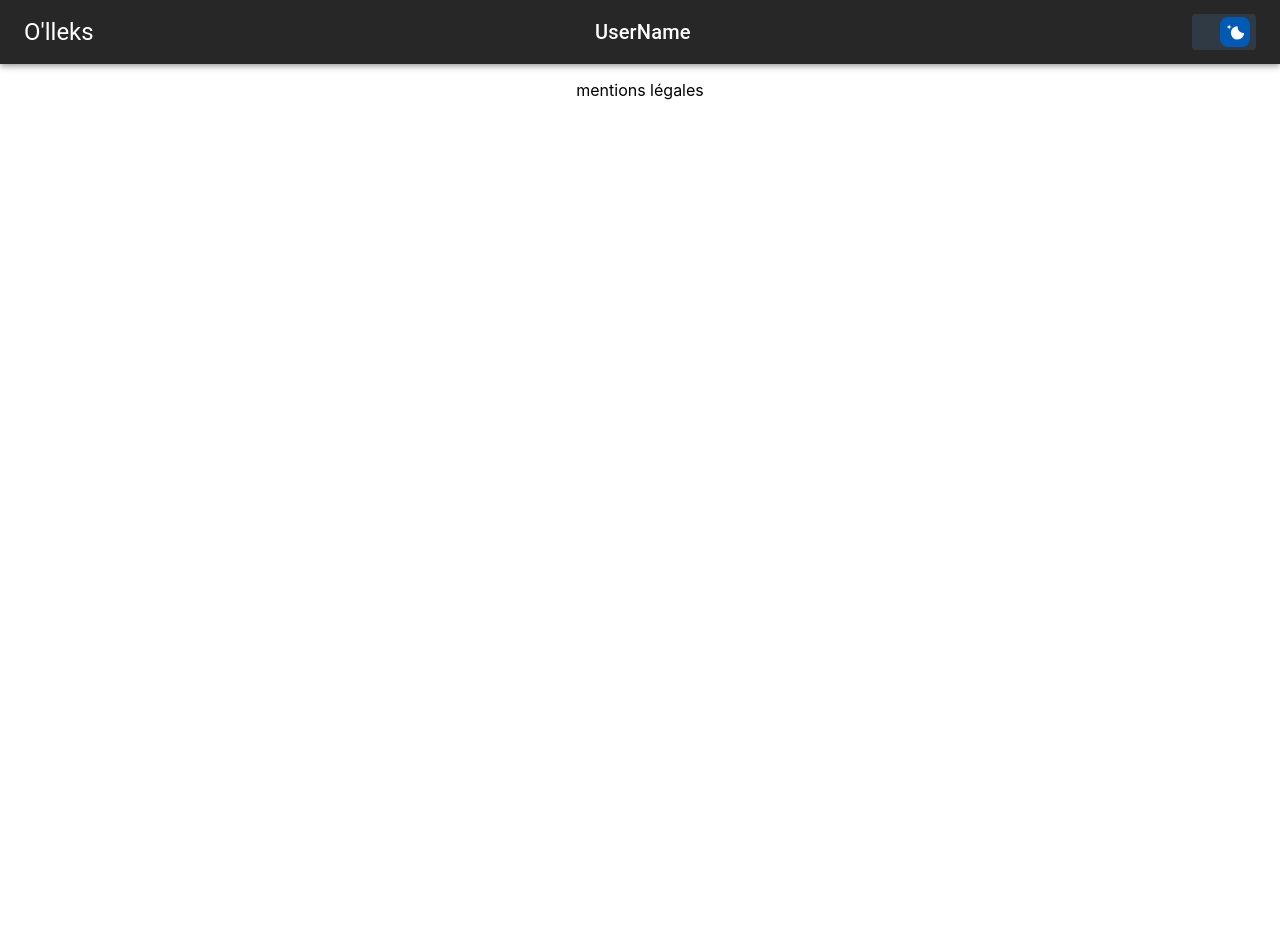
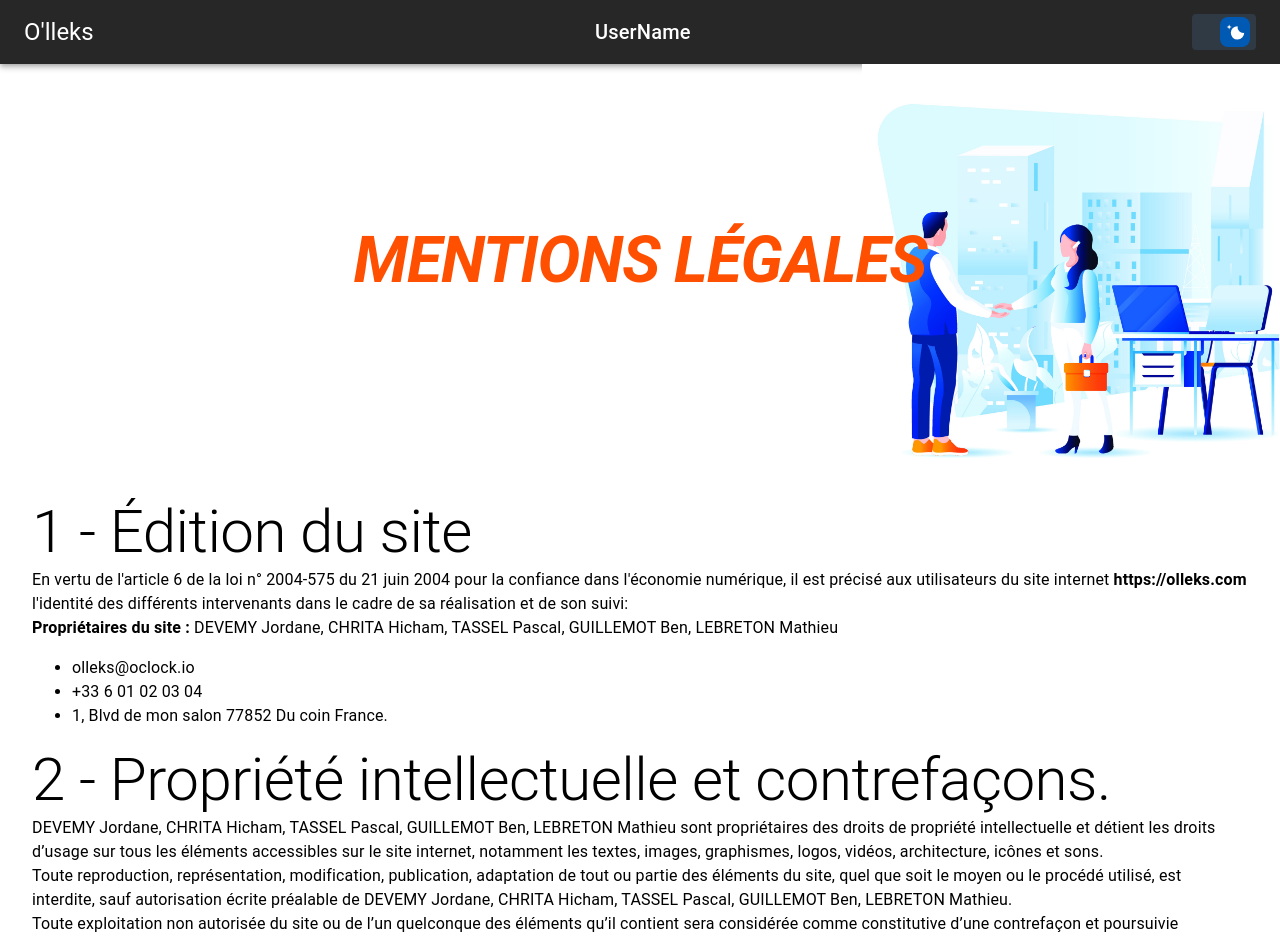
Before and after one commit to JordaneDEVEMY/Graduation_Project_MVP, a React (Create React App) app in the folder client/: page /mentions-legales in a window 1280 px wide. Shown: the top 938 px of the page. Before the commit the page ends 800 px from the top, so only its background shows below. Built offline with nearby package versions, Linux system fonts and the light colour scheme.

Commit message:
add txt, imgs & style

```diff
--- a/client/src/components/Legals/Legals.js
+++ b/client/src/components/Legals/Legals.js
@@ -1,11 +1,113 @@
+/* eslint-disable max-len */
+/* eslint-disable react/no-unescaped-entities */
 import React from 'react';
+import {
+  Box, Typography,
+} from '@mui/material';
 import './legals.scss';
+
+/* image import */
+import legals from '../../Assets/images/legals.png';
 
 function Legals() {
   return (
-    <p>
-      mentions légales
-    </p>
+    <>
+      <Box sx={{
+        position: 'relative',
+        backgroundImage: `url(${legals})`,
+        backgroundRepeat: 'no-repeat',
+        backgroundPosition: 'right',
+        backgroundSize: 'contain',
+        height: '50vh',
+      }}
+      >
+        <Box sx={{
+          position: 'relative',
+          top: '40%',
+          color: '#ff4f00',
+          mx: 'auto',
+        }}
+        >
+          <Typography
+            variant="h1"
+            sx={{
+              textTransform: 'uppercase',
+              fontStyle: 'italic',
+              fontWeight: '600',
+              fontSize: '4em',
+            }}
+          >
+            Mentions légales
+          </Typography>
+        </Box>
+      </Box>
+
+      <Box
+        sx={{
+          p: '2em',
+          textAlign: 'left',
+        }}
+      >
+        <Typography
+          variant="h2"
+          className="section--title"
+        >
+          1 - Édition du site
+        </Typography>
+
+        <Typography
+          variant="body1"
+          className="section--text"
+        >
+          En vertu de l'article 6 de la loi n° 2004-575 du 21 juin 2004 pour la confiance dans l'économie numérique, il est précisé aux utilisateurs du site internet
+          {' '}
+          <strong>https://olleks.com</strong>
+          {' '}
+          l'identité des différents intervenants dans le cadre de sa réalisation et de son suivi:
+        </Typography>
+        <Typography
+          variant="body1"
+          className="section--text"
+        >
+          <strong>Propriétaires du site :</strong>
+          {' '}
+          DEVEMY Jordane, CHRITA Hicham, TASSEL Pascal, GUILLEMOT Ben, LEBRETON Mathieu
+
+          <ul>
+            <li>olleks@oclock.io</li>
+            <li>+33 6 01 02 03 04</li>
+            <li>1, Blvd de mon salon 77852 Du coin France.</li>
+          </ul>
+        </Typography>
+
+        <Typography
+          variant="h2"
+          className="section--title"
+        >
+          2 - Propriété intellectuelle et contrefaçons.
+        </Typography>
+
+        <Typography
+          variant="body1"
+          className="section--text"
+        >
+          DEVEMY Jordane, CHRITA Hicham, TASSEL Pascal, GUILLEMOT Ben, LEBRETON Mathieu sont propriétaires des droits de propriété intellectuelle et détient les droits d’usage sur tous les éléments accessibles sur le site internet, notamment les textes, images, graphismes, logos, vidéos, architecture, icônes et sons.
+        </Typography>
+        <Typography
+          variant="body1"
+          className="section--text"
+        >
+          Toute reproduction, représentation, modification, publication, adaptation de tout ou partie des éléments du site, quel que soit le moyen ou le procédé utilisé, est interdite, sauf autorisation écrite préalable de DEVEMY Jordane, CHRITA Hicham, TASSEL Pascal, GUILLEMOT Ben, LEBRETON Mathieu.
+        </Typography>
+        <Typography
+          variant="body1"
+          className="section--text"
+        >
+          Toute exploitation non autorisée du site ou de l’un quelconque des éléments qu’il contient sera considérée comme constitutive d’une contrefaçon et poursuivie conformément aux dispositions des articles L.335-2 et suivants du Code de Propriété Intellectuelle.
+        </Typography>
+
+      </Box>
+    </>
   );
 }
 
--- a/client/src/components/Legals/legals.scss
+++ b/client/src/components/Legals/legals.scss
@@ -0,0 +1,10 @@
+.section {
+  &--title {
+    font-size: 2em;
+    margin-bottom: 0.5em;
+  }
+
+  &--text {
+    margin-bottom: 0.5em;
+  }
+}
```
Also changed, not shown: client/src/Assets/images/legals.png (added).
